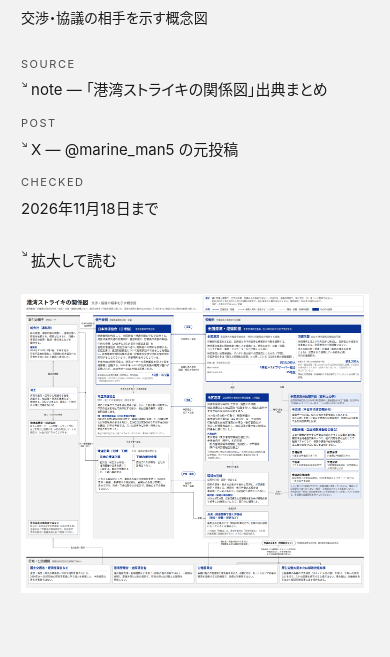
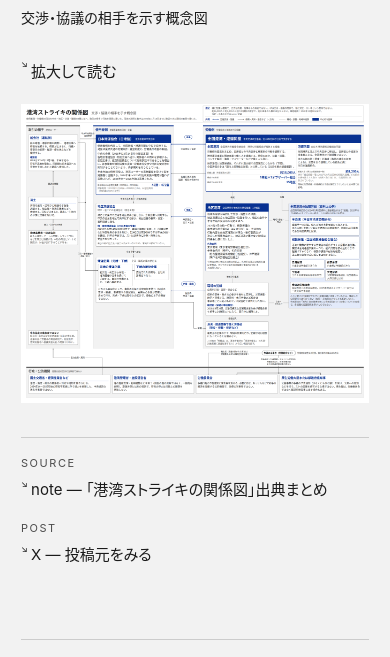
Before and after one commit to Marineman5/hub, a plain HTML site: page zukai/port-strike/index.html in a window 390 px wide. Shown: the part 171-828 px from the top of the page. Drawn offline with Linux system fonts and the light colour scheme.

Commit message:
Zukai: move meta below figure, drop CHECKED, rename POST link

```diff
--- a/zukai/port-strike/index.html
+++ b/zukai/port-strike/index.html
@@ -22,15 +22,14 @@
 <article class="item single va" aria-labelledby="t1">
   <div class="hd"><span class="no">01</span><h1 id="t1">港湾ストライキの関係図</h1>
     <p class="d"><span class="kind">交渉・協議の相手を示す概念図</span></p></div>
-  <dl class="meta">
-      <div><dt>SOURCE</dt><dd><a href="https://note.com/marine_man5/n/nc4a3afa8519a" rel="noopener"><span class="lbl"><span class="ar" aria-hidden="true">↘</span>note — 「港湾ストライキの関係図」出典まとめ</span></a></dd></div>
-      <div><dt>POST</dt><dd><a href="https://x.com/marine_man5/status/2123417099993587873" rel="noopener"><span class="lbl"><span class="ar" aria-hidden="true">↘</span>X — @marine_man5 の元投稿</span></a></dd></div>
-      <div><dt>CHECKED</dt><dd>2026年11月18日まで</dd></div>
-    </dl>
   <p class="zoom"><a href="diagram.png" class="open"><span class="lbl"><span class="ar" aria-hidden="true">↘</span>拡大して読む</span></a></p>
   <figure class="fig">
     <img class="dg" src="diagram.png" width="2600" height="2234" alt="港湾ストライキの関係図（交渉・協議の相手を示す概念図）">
   </figure>
+  <dl class="meta">
+      <div><dt>SOURCE</dt><dd><a href="https://note.com/marine_man5/n/nc4a3afa8519a" rel="noopener"><span class="lbl"><span class="ar" aria-hidden="true">↘</span>note — 「港湾ストライキの関係図」出典まとめ</span></a></dd></div>
+      <div><dt>POST</dt><dd><a href="https://x.com/marine_man5/status/2123417099993587873" rel="noopener"><span class="lbl"><span class="ar" aria-hidden="true">↘</span>X — 投稿元をみる</span></a></dd></div>
+    </dl>
 </article>
 
 <section class="row log" aria-labelledby="lg">
--- a/zukai/zukai.css
+++ b/zukai/zukai.css
@@ -184,3 +184,11 @@ footer .c{color:var(--ink2);font-size:14px;margin-top:14px}
 @media (max-width:760px){
   .dotband + .list{margin-top:40px}
 }
+
+/* 個別ページv3モック：メタ情報は図の下に横並び（SOURCE・POSTの2項目） */
+.single .meta{display:grid;grid-template-columns:2fr 1.3fr;gap:0 28px;margin-top:34px;border-top:1px solid var(--rule);padding-top:16px}
+.single .meta > div:nth-child(2){border-left:1px solid var(--rule);padding-left:20px}
+@media (max-width:640px){
+  .single .meta{grid-template-columns:1fr;gap:18px}
+  .single .meta > div:nth-child(2){border-left:none;padding-left:0}
+}
```
